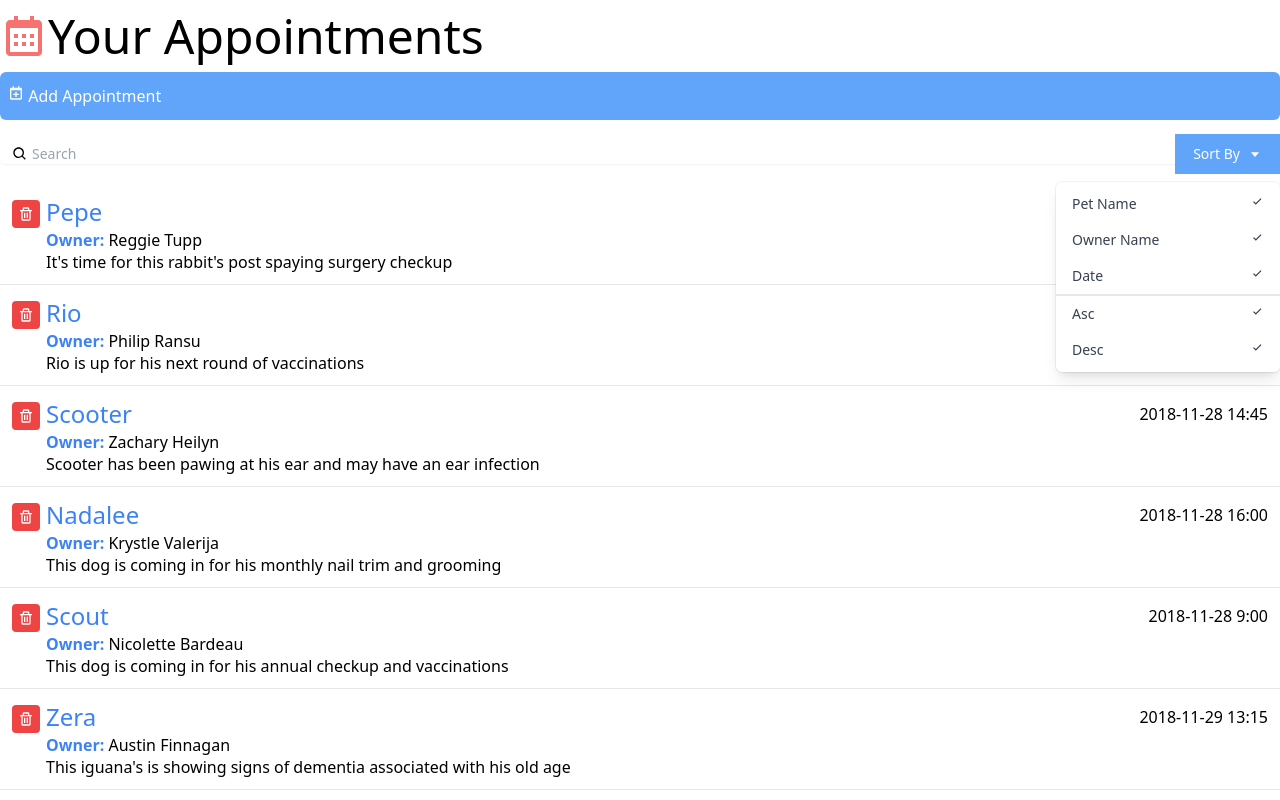
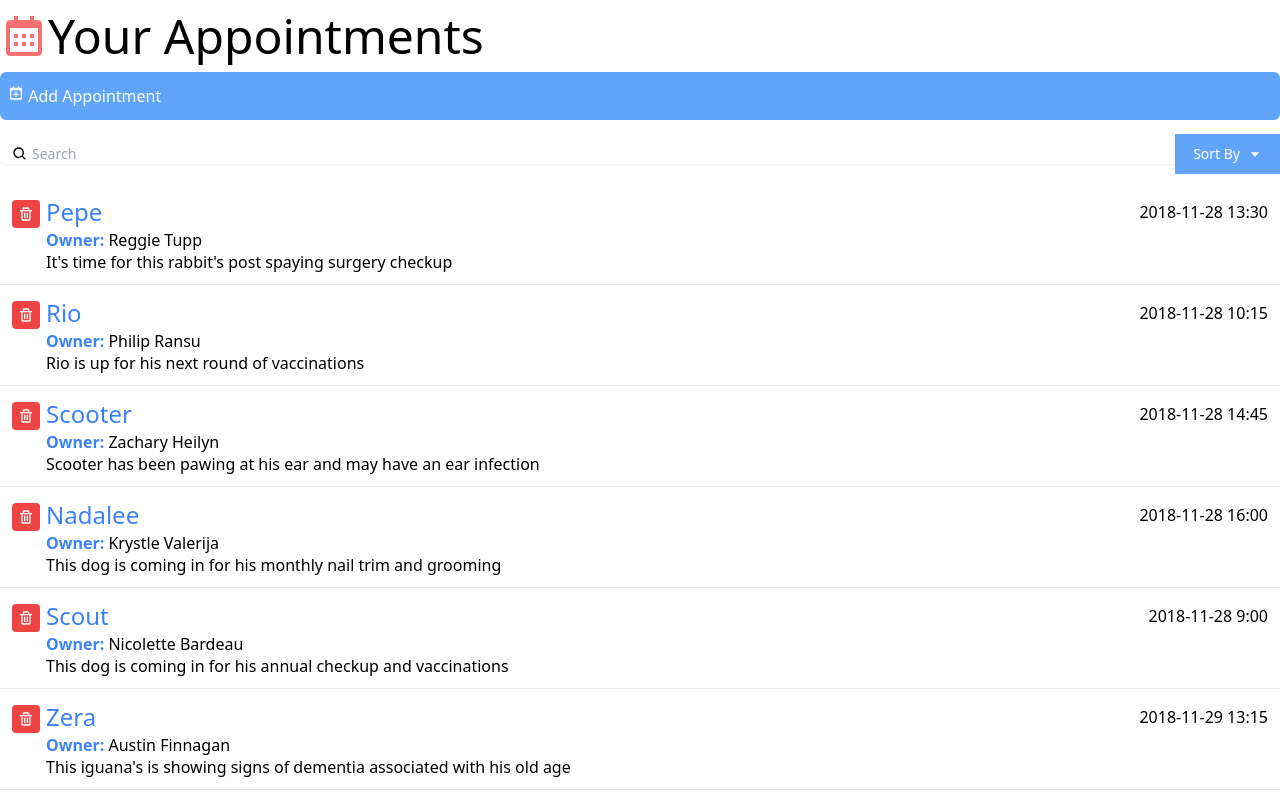
Before and after one commit to ppalancica/learning-react, a React (Create React App) app in the folder reactinterface/: page / in a window 1280 px wide. Shown: the top 800 px of the page. Built offline with nearby package versions, Linux system fonts and the light colour scheme; the HTML template or start-up script is replaced by a standard one.

Commit message:
Passing state and hiding components

```diff
--- a/reactinterface/src/components/Search.js
+++ b/reactinterface/src/components/Search.js
@@ -1,10 +1,14 @@
 import { BiSearch, BiCaretDown, BiCheck } from "react-icons/bi";
+import { useState } from "react";
 
 // function Search() {
 //
 // }
 
-const DropDown = () => {
+const DropDown = ({ toggle }) => {
+  if (!toggle) {
+    return null;
+  }
   return (
     <div className="origin-top-right absolute right-0 mt-2 w-56
       rounded-md shadow-lg bg-white ring-1 ring-black ring-opacity-5">
@@ -30,6 +34,7 @@
 };
 
 const Search = () => {
+  const [toggleSort, setToggleSort] = useState(false);
   return (
     <div className="py-5">
       <div className="mt-1 relative rounded-md shadow-sm">
@@ -42,10 +47,11 @@
         <div className="absolute inset-y-0 right-0 flex items-center">
           <div>
             <button type="button"
+              onClick={() => { setToggleSort(!toggleSort) }}
               className="justify-center px-4 py-2 bg-blue-400 border-2 border-blue-400 text-sm text-white hover:bg-blue-700 focus:outline-none focus:ring-2 focus:ring-offset-2 flex items-center" id="options-menu" aria-haspopup="true" aria-expanded="true">
               Sort By <BiCaretDown className="ml-2" />
             </button>
-            <DropDown />
+            <DropDown toggle={toggleSort} />
           </div>
         </div>
       </div>
```
